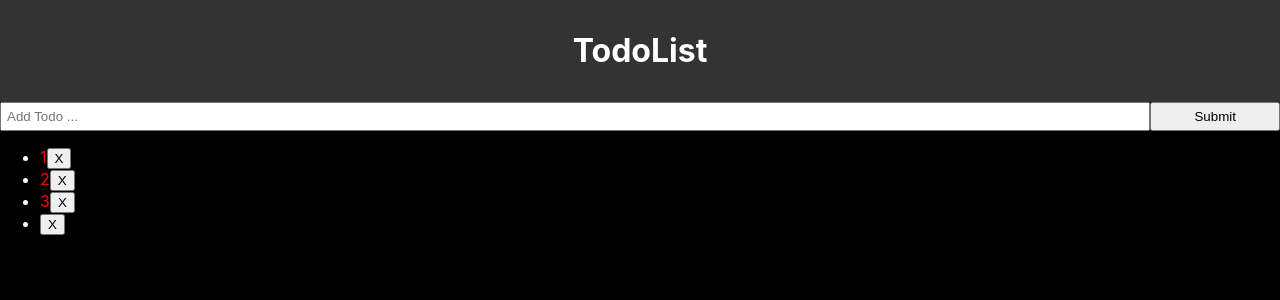
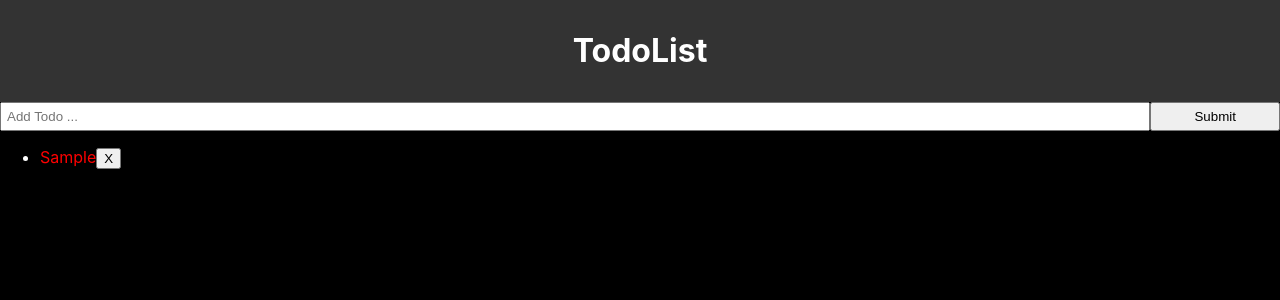
Before and after one commit to MichaelScoggins/411_first_project, a React (Create React App) app: page / in a window 1280 px wide. Both pictures are taken after typing "Sample" into the empty fields and a click on the input "Submit". Shown: the top 300 px of the page. Built offline with nearby package versions, Linux system fonts and the light colour scheme.

Commit message:
it works except for when you remove an item the next item assumes the status (color) of the removed item

```diff
--- a/src/App.js
+++ b/src/App.js
@@ -1,28 +1,11 @@
 import React, { Component } from 'react'
 import './App.css'
 import Header from './components/layout/Header'
-import TodoItem from './components/TodoItem'
 import TodoList from './components/TodoList'
 
 class App extends Component {
   state = {
-    items: [
-      {
-        title: '1',
-        id: '1',
-        status: 'red',
-      },
-      {
-        title: '2',
-        id: '2',
-        status: 'red',
-      },
-      {
-        title: '3',
-        id: '3',
-        status: 'red',
-      },
-    ],
+    items: [],
     input: '',
   }
 
@@ -38,31 +21,9 @@ class App extends Component {
     })
   }
 
-  // removeItem = (index) => {
-  //   this.setState({
-  //     items: [...this.state.items.filter((x, i) => i !== index)],
-  //   })
-  // }
-
-  removeItem = (index) => {
-    const todos = this.state.items
-    todos.splice(index, 1)
+  removeItem = (id) => {
     this.setState({
-      items: [...todos],
-    })
-  }
-
-  changeStatus = () => {
-    let status = this.state.status
-    this.setState({
-      status:
-        status === 'red'
-          ? 'yellow'
-          : status === 'yellow'
-          ? 'green'
-          : status === 'green'
-          ? 'red'
-          : 'red',
+      items: [...this.state.items.filter((x, i) => i !== id)],
     })
   }
 
@@ -70,7 +31,25 @@ class App extends Component {
     return (
       <div className="App">
         <Header />
-        <TodoItem />
+        <form style={{ display: 'flex' }} onSubmit={this.onSubmit}>
+          <input
+            type="text"
+            name="title"
+            style={{ flex: '10', padding: '5px' }}
+            placeholder="Add Todo ..."
+            value={this.state.input}
+            onChange={this.onChange}
+          />
+          <input
+            type="submit"
+            value="Submit"
+            className="btn"
+            style={{ flex: '1' }}
+          />
+        </form>
+        <div>
+          <TodoList items={this.state.items} removeItem={this.removeItem} />
+        </div>
       </div>
     )
   }
--- a/src/components/TodoItem.js
+++ b/src/components/TodoItem.js
@@ -2,55 +2,11 @@ import React from 'react'
 
 export class TodoItem extends React.Component {
   state = {
-    items: [
-      {
-        title: '1',
-        id: '1',
-        status: 'red',
-      },
-      {
-        title: '2',
-        id: '2',
-        status: 'red',
-      },
-      {
-        title: '3',
-        id: '3',
-        status: 'red',
-      },
-    ],
-    input: '',
     status: 'red',
   }
 
-  onChange = (event) => {
-    this.setState({ input: event.target.value })
-  }
-
-  onSubmit = (event) => {
-    event.preventDefault()
-    this.setState({
-      items: [...this.state.items, this.state.input],
-      input: '',
-    })
-  }
-
-  // removeItem = (index) => {
-  //   this.setState({
-  //     items: [...this.state.items.filter((x, i) => i !== index)],
-  //   })
-  // }
-
-  removeItem = (index) => {
-    const todos = this.state.items
-    todos.splice(index, 1)
-    this.setState({
-      items: [...todos],
-    })
-  }
-
   changeStatus = () => {
-    const status = this.state.status
+    let status = this.state.status
     this.setState({
       status:
         status === 'red'
@@ -63,38 +19,21 @@ export class TodoItem extends React.Component {
     })
   }
 
-  renderTodos = () => {
-    return this.state.items.map((x, i) => (
-      <li key={i}>
-        <span style={{ color: this.state.status }}>{x.title}</span>
-
-        <button onClick={() => this.removeItem(i)}>X</button>
-      </li>
-    ))
-  }
-
   render() {
     return (
-      <div>
-        <form style={{ display: 'flex' }} onSubmit={this.onSubmit}>
-          <input
-            type="text"
-            name="title"
-            style={{ flex: '10', padding: '5px' }}
-            placeholder="Add Todo ..."
-            value={this.state.input}
-            onChange={this.onChange}
-          />
-          <input
-            type="submit"
-            value="Submit"
-            className="btn"
-            style={{ flex: '1' }}
-          />
-        </form>
-
-        <ul onClick={() => this.changeStatus()}>{this.renderTodos()}</ul>
-      </div>
+      <li key={this.props.index}>
+        <span
+          style={{ color: this.state.status }}
+          onClick={() => this.changeStatus()}
+        >
+          {this.props.item}
+        </span>
+        <span>
+          <button onClick={() => this.props.removeItem(this.props.index)}>
+            X
+          </button>
+        </span>
+      </li>
     )
   }
 }
--- a/src/components/TodoList.js
+++ b/src/components/TodoList.js
@@ -6,16 +6,7 @@ export default function TodoList(props) {
   return (
     <ul>
       {props.items.map((x, i) => {
-        return (
-          <TodoItem
-            item={x.title}
-            removeItem={props.removeItem}
-            index={i}
-            changeStatus={props.changeStatus}
-            status={props.items.status}
-            state={props.state}
-          />
-        )
+        return <TodoItem item={x} removeItem={props.removeItem} index={i} />
       })}
     </ul>
   )
```
